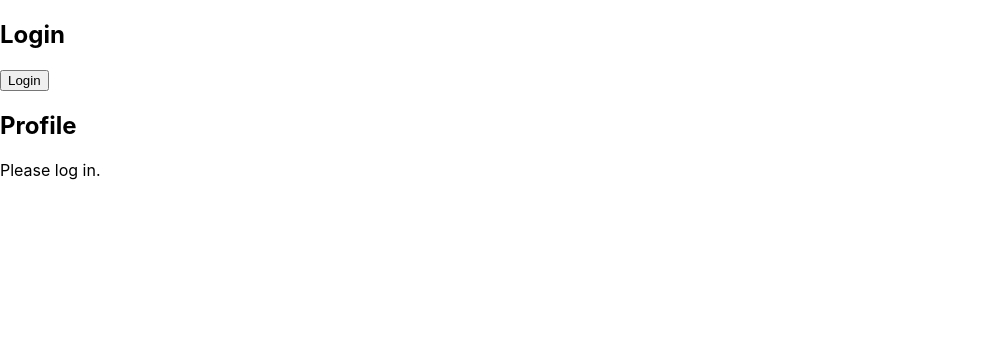
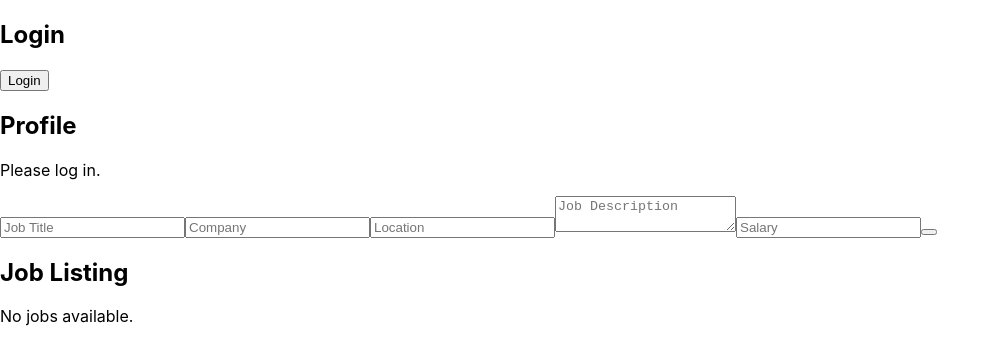
Before and after one commit to Bellagirl-maker/dev-connect, a React (Create React App) app: page / in a window 1280 px wide. Shown: the top 364 px of the page, without its empty margins (0-1000 px from the left). Built offline with nearby package versions, Linux system fonts and the light colour scheme.

Commit message:
Update App.jsx

```diff
--- a/src/App.tsx
+++ b/src/App.tsx
@@ -1,6 +1,8 @@
-import React from 'react';
 import Login from './components/login';
 import Profile from './components/Profile';
+import JobForm from './components/JobForm';
+import JobList from './components/JobList';
+
 
 import './App.css';
 
@@ -9,6 +11,8 @@ function App() {
     <div>
       <Login />
       <Profile />
+      <JobForm />
+      <JobList />
 
     </div>
   );
```
